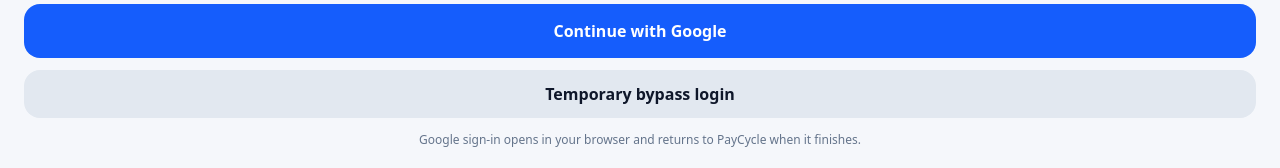
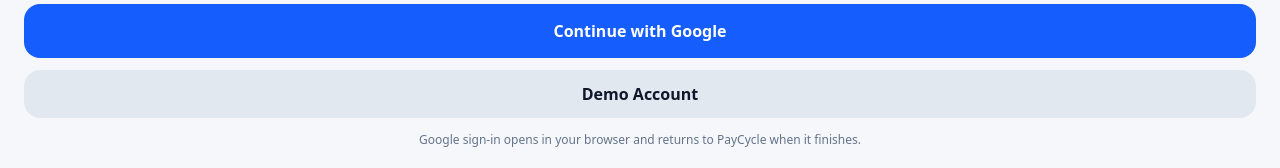
Before and after one commit to azuanalias92/paycycle, a Next.js app: page / in a window 1280 px wide. Shown: the part 472-640 px from the top of the page. Built offline with nearby package versions, Linux system fonts and the light colour scheme.

Commit message:
Update from Hermes

```diff
--- a/app/page.tsx
+++ b/app/page.tsx
@@ -399,7 +399,7 @@
           onClick={handleTemporaryBypass}
           className="mt-3 flex min-h-[48px] w-full items-center justify-center rounded-2xl bg-slate-200 px-4 font-bold text-[#0f172a] hover:bg-slate-300 transition-colors"
         >
-          Temporary bypass login
+          Demo Account
         </button>
 
         <p className="mt-3.5 text-center text-xs text-[#64748b]">
```
